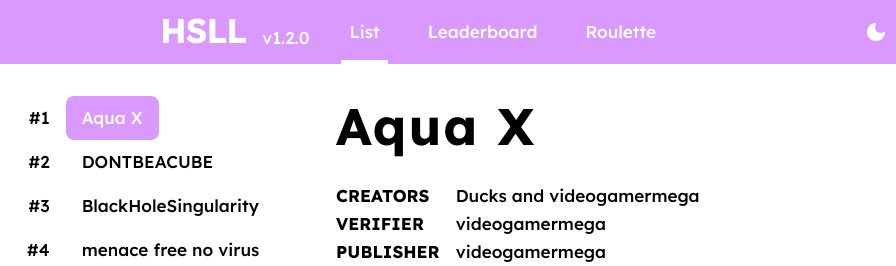
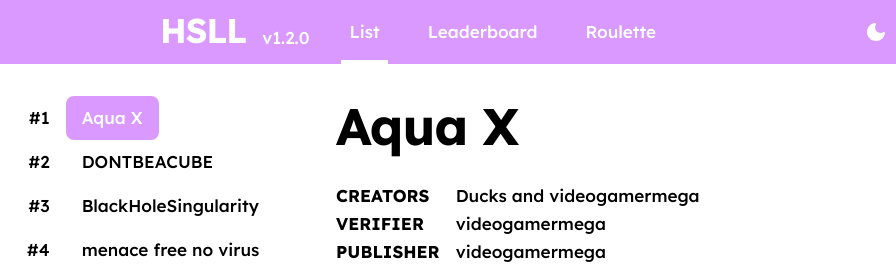
Before and after one commit to verseorvoid/verseorvoid.github.io, a plain HTML site: page index.html in a window 1280 px wide. Shown: the top 266 px of the page, 0-896 px from the left. Drawn offline with nearby package versions, Linux system fonts and the light colour scheme.

Commit message:
Update typography.css

```diff
--- a/css/typography.css
+++ b/css/typography.css
@@ -5,7 +5,7 @@ h1,
     font-size: 51.4285714286px;
     line-height: 78px;
     font-weight: 700;
-    letter-spacing: 2px;
+    letter-spacing: -1px;
     -webkit-font-smoothing: subpixel-antialiased;
 }
 h1::before,
```
